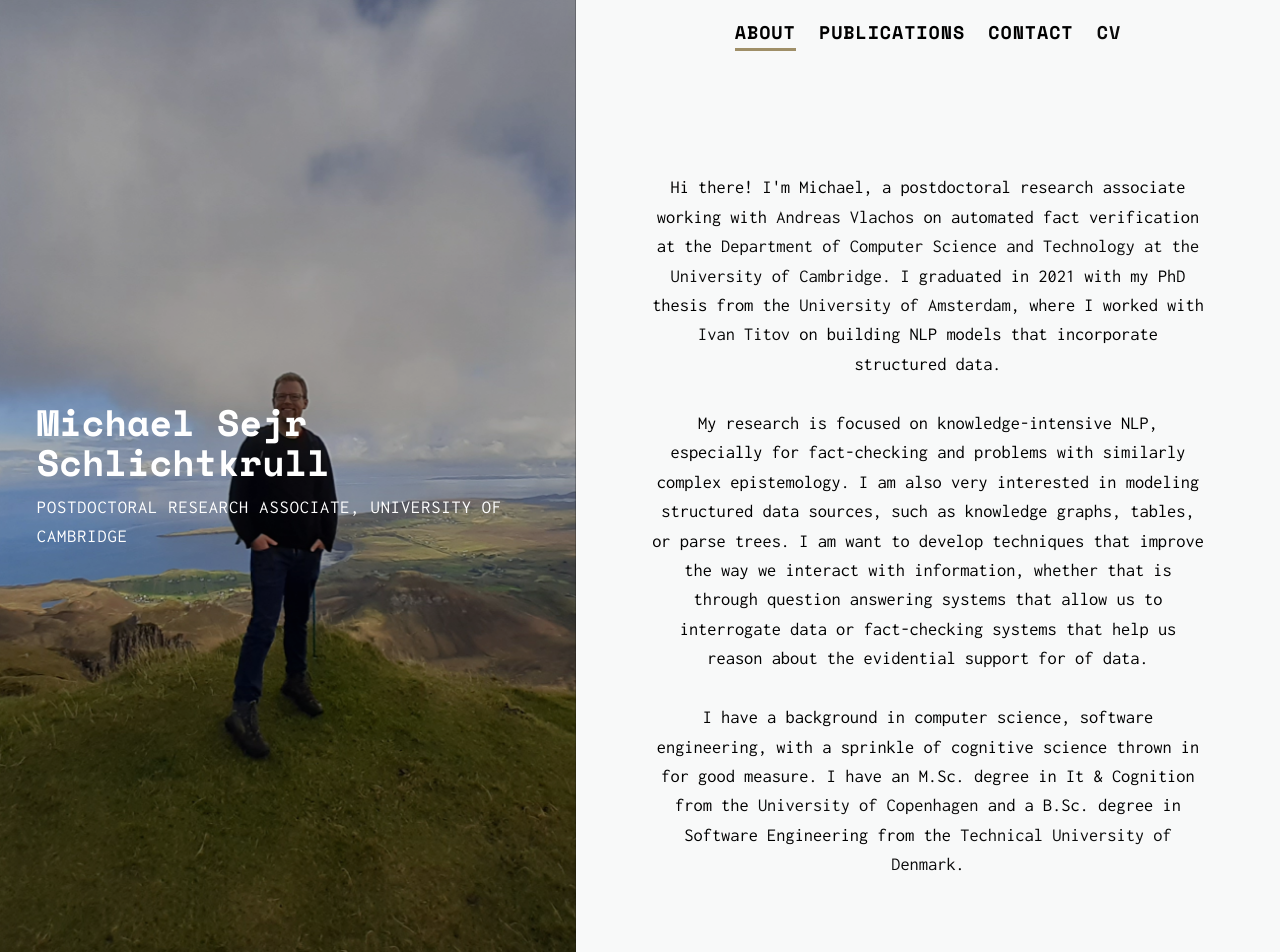
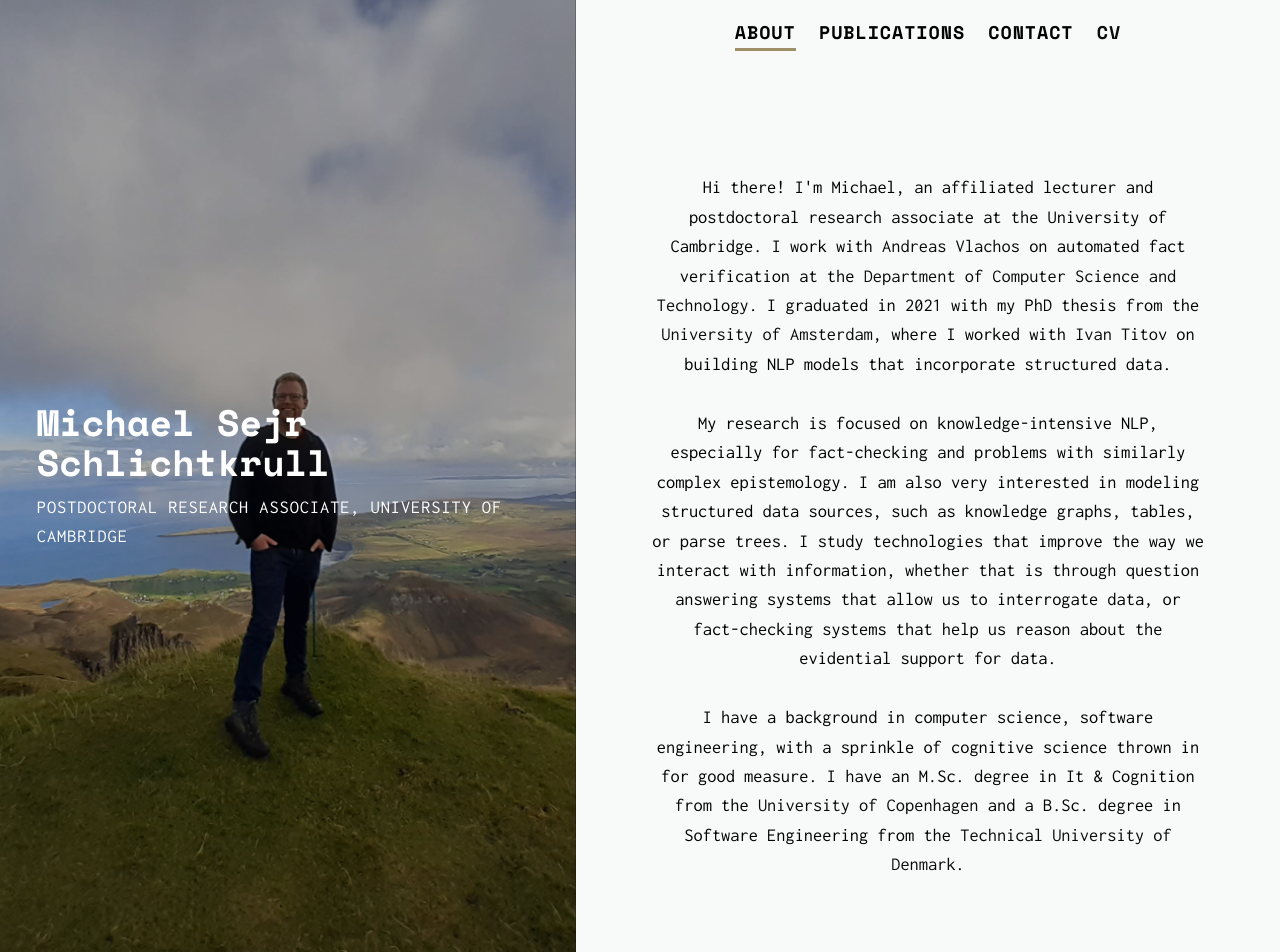
Before and after one commit to MichSchli/MichSchli.github.io, a Jekyll site: the page built from index.html, in a window 1280 px wide and 952 px high. Built offline with Jekyll 4.4.1, drawn with Linux system fonts in a browser that asks for light colours; nearby versions of some CDN libraries; the list of posts is cut into pages by our own code.

Commit message:
Update about-tab.html

```diff
--- a/_includes/about-tab.html
+++ b/_includes/about-tab.html
@@ -9,9 +9,9 @@
 
 	     <br>
 
-	     Hi there! I'm Michael, a postdoctoral research associate working with <a href="https://andreasvlachos.github.io/">Andreas Vlachos</a> on automated fact verification at the <a href="https://www.cst.cam.ac.uk/">Department of Computer Science and Technology at the University of Cambridge</a>. I graduated in 2021 with my PhD thesis from the <a href="https://www.uva.nl/en">University of Amsterdam</a>, where I worked with <a href="http://ivan-titov.org/">Ivan Titov</a> on building NLP models that incorporate structured data.<br><br>
+	     Hi there! I'm Michael, an affiliated lecturer and postdoctoral research associate at the University of Cambridge. I work with <a href="https://andreasvlachos.github.io/">Andreas Vlachos</a> on automated fact verification at the <a href="https://www.cst.cam.ac.uk/">Department of Computer Science and Technology</a>. I graduated in 2021 with my PhD thesis from the <a href="https://www.uva.nl/en">University of Amsterdam</a>, where I worked with <a href="http://ivan-titov.org/">Ivan Titov</a> on building NLP models that incorporate structured data.<br><br>
 
-      My research is focused on knowledge-intensive NLP, especially for fact-checking and problems with similarly complex epistemology. I am also very interested in modeling structured data sources, such as knowledge graphs, tables, or parse trees. I am want to develop techniques that improve the way we interact with information, whether that is through question answering systems that allow us to interrogate data or fact-checking systems that help us reason about the evidential support for of data.<br><br>
+      My research is focused on knowledge-intensive NLP, especially for fact-checking and problems with similarly complex epistemology. I am also very interested in modeling structured data sources, such as knowledge graphs, tables, or parse trees. I study technologies that improve the way we interact with information, whether that is through question answering systems that allow us to interrogate data, or fact-checking systems that help us reason about the evidential support for data.<br><br>
 
       I have a background in computer science, software engineering, with a sprinkle of cognitive science thrown in for good measure. I have an M.Sc. degree in It & Cognition from the <a href="https://www.ku.dk/english">University of Copenhagen</a> and a B.Sc. degree in Software Engineering from the <a href="https://www.dtu.dk/english">Technical University of Denmark</a>.
     </div>
```
